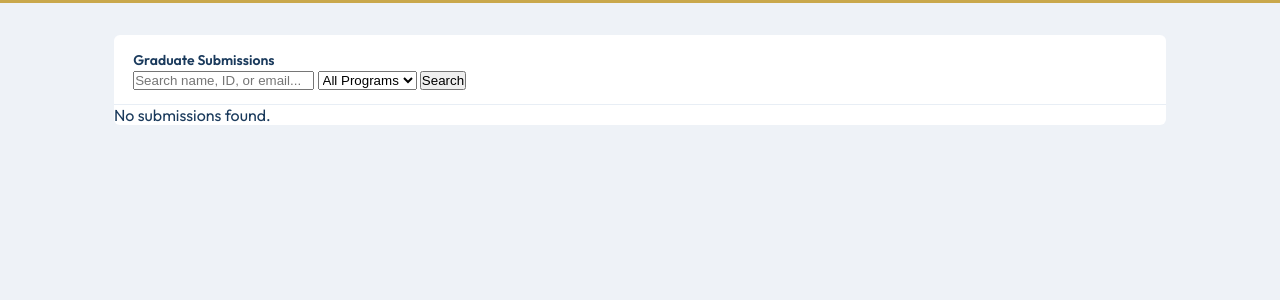
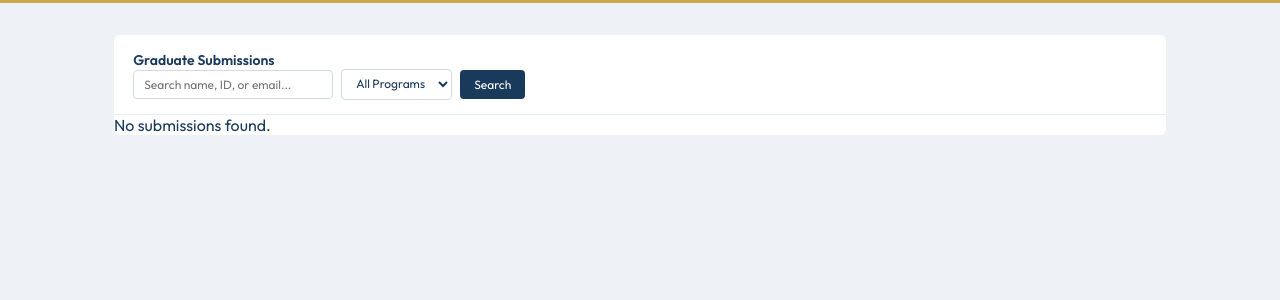
Before and after one commit to alisha-develops/fast-grad-cvs, a FastAPI app: page /admin in a window 1280 px wide. Shown: the part 47-347 px from the top of the page. Run offline with FastAPI, Linux system fonts and the light colour scheme; the visitor is signed in with stand-in values (Sample User, id 1); parts of the project's set-up code (start-up, migrations or seed data) failed here and were passed over.

Commit message:
enhance cv preview functionality with dynamic updates; add admin access details and deployment notes; improve admin CSS for filtering

```diff
--- a/frontend/css/admin.css
+++ b/frontend/css/admin.css
@@ -294,3 +294,55 @@ td {
 .delete:hover {
     background: #f8d7da;
 }
+
+.filter-form {
+    display: flex;
+    gap: 8px;
+    align-items: center;
+    flex-wrap: wrap;
+}
+
+.search-input {
+    border: 1px solid #d0dae4;
+    border-radius: 4px;
+    padding: 6px 10px;
+    font-size: 12px;
+    font-family: 'Outfit', sans-serif;
+    color: #1a3a5c;
+    min-width: 200px;
+}
+
+.filter-select {
+    border: 1px solid #d0dae4;
+    border-radius: 4px;
+    padding: 6px 10px;
+    font-size: 12px;
+    font-family: 'Outfit', sans-serif;
+    color: #1a3a5c;
+    background: #fff;
+}
+
+.btn-search {
+    background: #1a3a5c;
+    color: #fff;
+    border: none;
+    padding: 7px 14px;
+    border-radius: 4px;
+    font-size: 12px;
+    font-family: 'Outfit', sans-serif;
+    cursor: pointer;
+}
+
+.btn-search:hover {
+    background: #153050;
+}
+
+.clear-link {
+    font-size: 11px;
+    color: #5a7a96;
+    text-decoration: none;
+}
+
+.clear-link:hover {
+    text-decoration: underline;
+}
```
Also changed, not shown: backend/templates/form.html (+31 -2 lines), frontend/js/livepreview.js (added, +20 -0 lines), README.md, frontend/css/studentsize.css (deleted), frontend/js/studentside.js (deleted).
